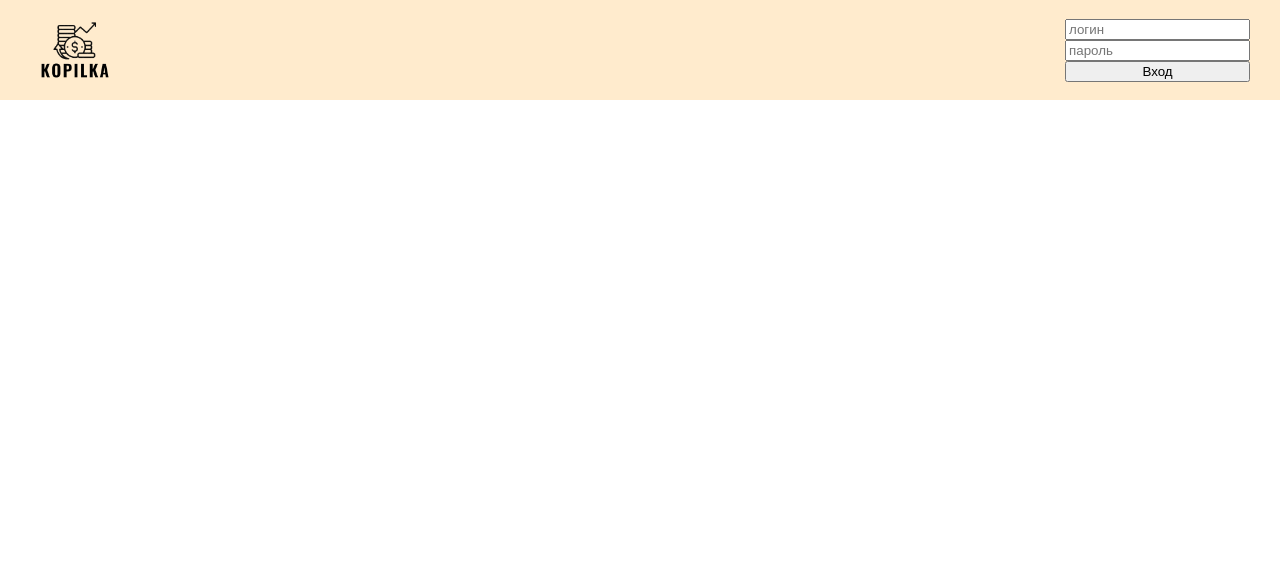
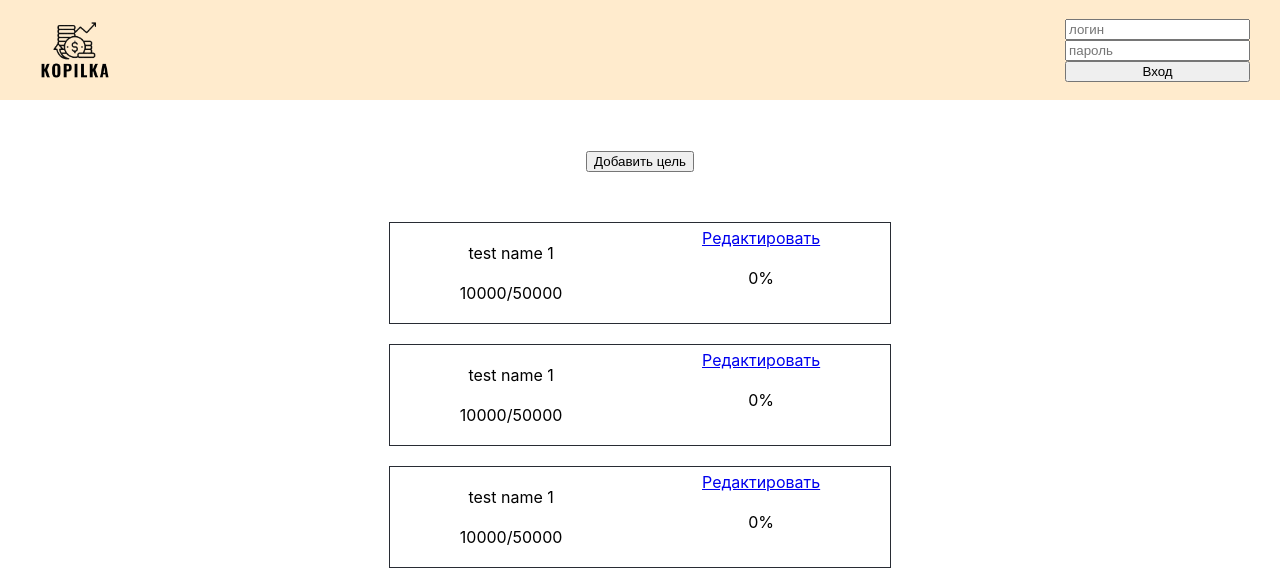
Before and after one commit to vtitoff/kopilka, a React (Create React App) app in the folder kopilka/: page / in a window 1280 px wide. Shown: the top 584 px of the page. Built offline with nearby package versions, Linux system fonts and the light colour scheme.

Commit message:
minor changes of item data template

```diff
--- a/kopilka/src/App.css
+++ b/kopilka/src/App.css
@@ -40,3 +40,7 @@
 .content{
   padding-top: 50px;
 }
+
+.add-item__btn{
+  margin-bottom: 50px;
+}
--- a/kopilka/src/App.js
+++ b/kopilka/src/App.js
@@ -9,29 +9,40 @@ function App() {
         {
             "name": "test name 1",
             "full_sum": 50000,
-            "current_sum": 10000
+            "current_sum": 10000,
+            "user_key": "",
+            "item_id": "",
+            "description": ""
         },
         {
-            "name": "test name 2",
-            "full_sum": 70000,
-            "current_sum": 20000
+            "name": "test name 1",
+            "full_sum": 50000,
+            "current_sum": 10000,
+            "user_key": "",
+            "item_id": "",
+            "description": ""
         },
         {
-            "name": "test name 3",
-            "full_sum": 100000,
-            "current_sum": 100
+            "name": "test name 1",
+            "full_sum": 50000,
+            "current_sum": 10000,
+            "user_key": "",
+            "item_id": "",
+            "description": ""
         }
     ]
-
 
 
     return (
         <div className="App">
             <Header/>
             <div className="content">
+                <button className="add-item__btn">
+                    Добавить цель
+                </button>
                 <div className="container">
-                    {data.map((i)=>{
-                        <Item name={i["name"]} full_sum={i["full_sum"]} current_sum={i["current_sum"]}/>
+                    {data.map((i) => {
+                        return <Item name={i["name"]} full_sum={i["full_sum"]} current_sum={i["current_sum"]}/>
                     })}
                 </div>
             </div>
--- a/kopilka/src/components/Item/Item.jsx
+++ b/kopilka/src/components/Item/Item.jsx
@@ -14,9 +14,9 @@ const Item = (props) => {
                 </div>
             </div>
             <div className={classes.item__stat}>
-                <div className={classes.item__edit}>
+                <a href="#" className={classes.item__edit}>
                     Редактировать
-                </div>
+                </a>
                 <div className={classes.item__statWheel}>
                     0%
                 </div>
```
